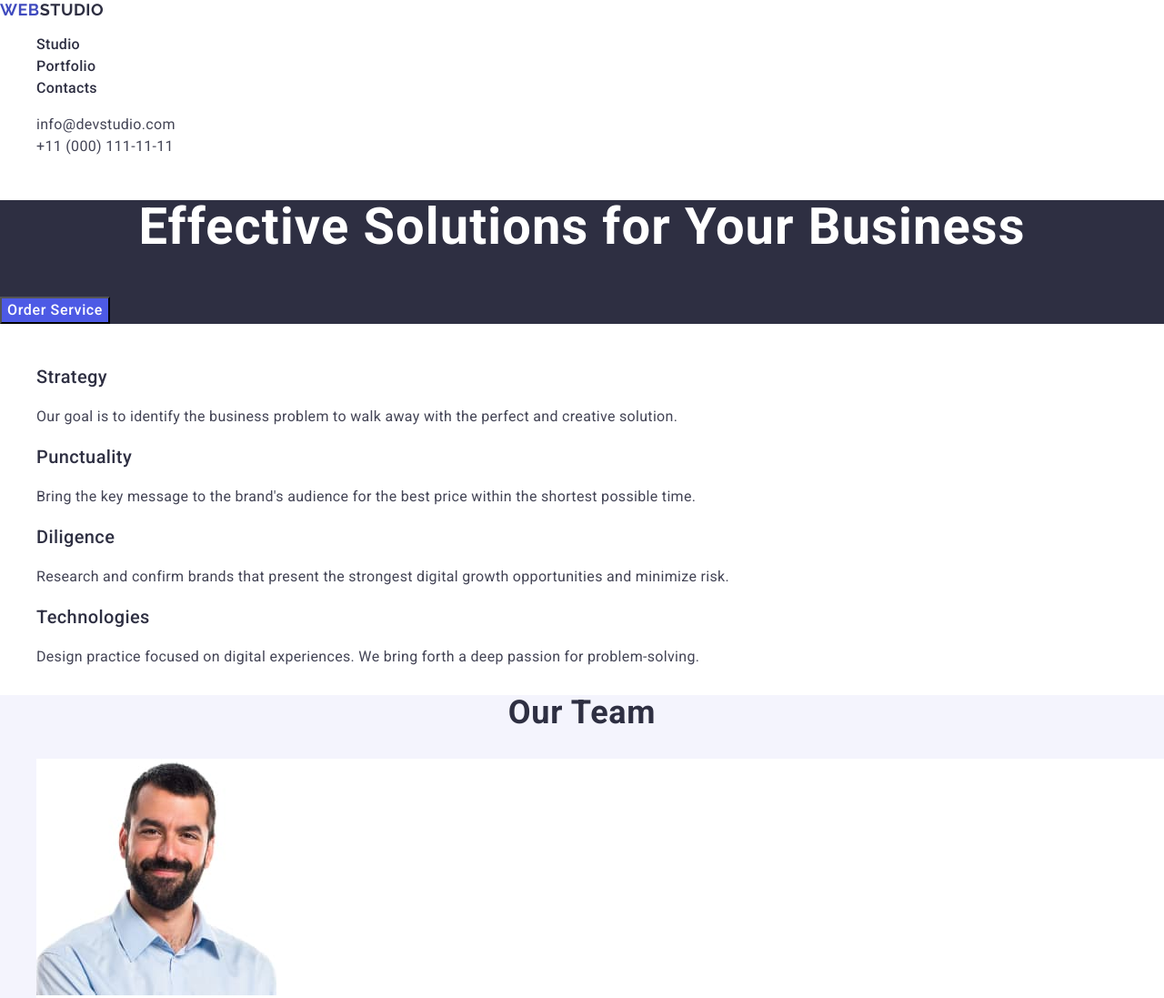
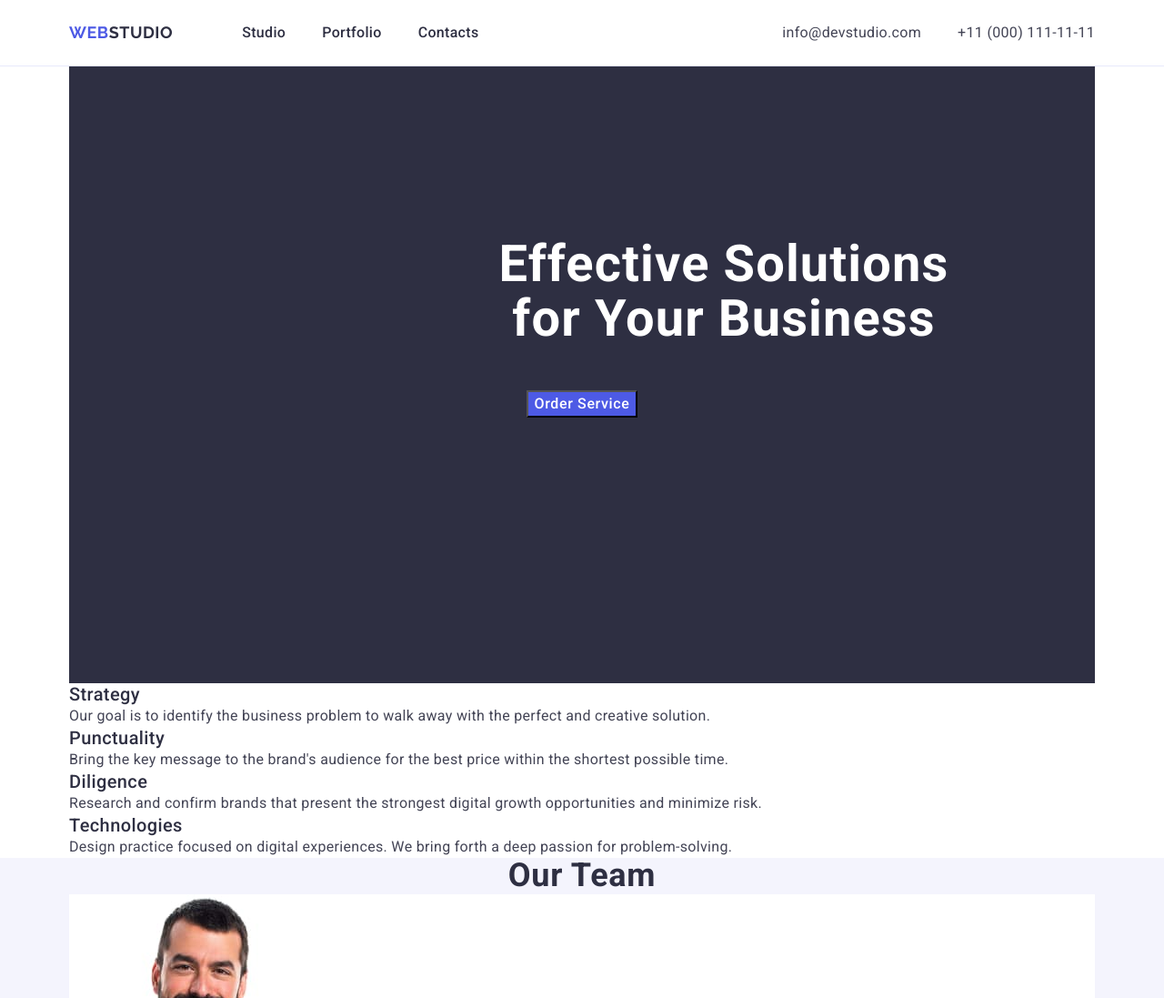
Before and after one commit to DmytroPryadko/goit-markup-hw-03, a plain HTML site: page index.html in a window 1280 px wide. Shown: the top 1097 px of the page at 91% size. Drawn offline with nearby package versions, Linux system fonts and the light colour scheme.

Commit message:
hero not finished

```diff
--- a/css/styles.css
+++ b/css/styles.css
@@ -3,27 +3,50 @@ body {font-family: "Roboto", sans-serif;
     background-color: #fff ;
 }
 
-ul{list-style: none;}
+ul, ol {list-style: none;
+padding-left: 0;
+margin: 0;}
 
 a{text-decoration: none;}
 
 button{ cursor: pointer;}
 
+h1,
+h2,
+h3,
+h4,
+h5,
+h6,
+p {
+    margin: 0;
+}
 
+img {
+    display: block;
+    max-width: 100%;
+    height: auto;
+}
+
+address {
+    font-style: normal;
+}
 
 
 .header-meny-link:hover {
     color: #404BBF;
 }
 
-.visually-hidden {
-  margin: -1px;
-  border: 0;
-  white-space: nowrap;
-  clip-path: inset(100%);
-  clip: rect(0 0 0 0);
-  overflow: hidden;
-}
+.visually-hidden{
+    position: absolute;
+    width: 1px;
+    height: 1px;
+    margin: -1px;
+    border: 0;
+    padding: 0;
+    white-space: nowrap;
+    clip-path: inset(100%);
+    clip: rect(0 0 0 0);
+    overflow: hidden;}
 
 .header-logo{
 letter-spacing: 0.03em;
@@ -35,11 +58,21 @@ font-weight: 700;
 line-height: 1.7;}
 
 /**=================================Header===========*/
-
-.header {
+.container{
+    width: 1158px;
+    padding: 0 15px;
+    margin: 0 auto;
 }
 
-.header-navigation {
+.header-container {display: flex;
+    align-items: center;
+}
+
+.header {border-bottom: 1px solid #e7e9fc;
+}
+
+.header-navigation {display: flex;
+    align-items: center;
 }
 
 .header-logo {
@@ -50,6 +83,7 @@ line-height: 1.17;
 letter-spacing: 0.03em;
 text-transform: uppercase;
 color: #4d5ae5;
+margin-right: 76px;
 }
 
 .header-logo:hover,
@@ -60,11 +94,13 @@ color: #4d5ae5;
 }
 
 .header-meny-list {
+    display: flex;
 font-weight: 500;
 font-size: 16px;
 line-height: 1.5;
 letter-spacing: 0.02em;
 color: #2e2f42;
+gap: 40px;
 }
 .header-meny-list:hover,
 .header-meny-list:focus {color: #404BBF}
@@ -79,17 +115,25 @@ color: #2e2f42;
 }
 
 .header-meny-link { color: #2e2f42;
+    padding: 24px 0;
+    display: block;
+
 }
 .header-meny-link:focus { color: #404bbf;}
 
 .address {font-style: normal;
+    margin-left: auto;
 }
 
-.address-list {font-weight: 400;
+.address-list {
+    display: flex;
+    font-weight: 400;
 font-size: 16px;
 line-height: 1.5;
 letter-spacing: 0.02em;
 color: #434455;
+gap: 40px;
+
 }
 
 .address-list:hover, .address-list:focus {color: #404BBF;}
@@ -97,14 +141,17 @@ color: #434455;
 .address-mail:hover { color: #404BBF;
 }
 
-.address-tel:hover {
-}
+
 
 /**========================================Hero===========*/
 
 .hero {
-    background: #2e2f42;
+
 }
+
+.hero-wrap{
+    padding: 188px 472px 292px 472px;
+background: #2e2f42;}
 
 .hero-title {
     font-weight: 700;
@@ -113,6 +160,9 @@ line-height: 1.07;
 letter-spacing: 0.02em;
 text-align: center;
 color: #fff;
+padding-bottom: 48px;
+margin: 0 auto;
+width: 496px;
 }
 
 .hero-btn {
@@ -121,7 +171,9 @@ font-size: 16px;
 line-height: 1.5;
 letter-spacing: 0.04em;
 color: #ffffff;
-background-color: #4D5AE5;}
+background-color: #4D5AE5;
+display: block;
+margin: 0 auto;}
 
 .hero-btn:hover,
 .hero-btn:focus {
--- a/index.html
+++ b/index.html
@@ -16,6 +16,7 @@
 
 <body>
     <header class="header">
+        <div class="container header-container">
             <nav class="header-navigation">
                 <a class="header-logo" href="">Web<span class="header-logo-color">Studio</span></a>
                 <ul class="header-meny-list">
@@ -25,6 +26,7 @@
                     <li class="header-meny-item"><a class="header-meny-link" href="">Contacts</a></li>
                 </ul>
             </nav>
+
         <address class="address">
             <ul class="address-list">
                 <li class="address-mail"><a class="address-list" href="mailto:info@devstudio.com">info@devstudio.com</a>
@@ -32,14 +34,20 @@
                 <li class="address-tel"><a class="address-list" href="tel:+110001111111">+11 (000) 111-11-11</a></li>
             </ul>
         </address>
+        </div>
     </header>
     <main>
         <section class="hero">
+            <div class="container">
+                <div class="hero-wrap">
                     <h1 class="hero-title">Effective Solutions
                         for Your Business</h1>
                     <button class="hero-btn" type="button">Order Service</button>
+                </div>
+            </div>
         </section>
         <section class="features">
+            <div class="container">
                 <h2 class="visually-hidden">Strategy</h2>
                 <ul class=" features-list">
                     <li class="features-item">
@@ -66,8 +74,10 @@
                             problem-solving.</p>
                     </li>
                 </ul>
+            </div>
         </section>
         <section class="team">
+            <div class="container">
                 <h2 class="team-title">Our Team</h2>
                 <ul class="team-list">
                     <li class="team-item">
@@ -92,8 +102,10 @@
                         <p class="team-item-text">UI Designer</p>
                     </li>
                 </ul>
+            </div>
         </section>
         <section class="portfolio">
+            <div class="container">
                 <h2 class="portfolio-title">Our Portfolio</h2>
                 <ul class="portfolio-list">
                     <li class="portfolio-item"><img
@@ -128,6 +140,7 @@
                         <p class="portfolio-subtitle-text">Marketing</p>
                     </li>
                 </ul>
+            </div>
         </section>
     </main>
     <footer class="footer">
```
Lines whose indentation alone changed are shown as unchanged.
